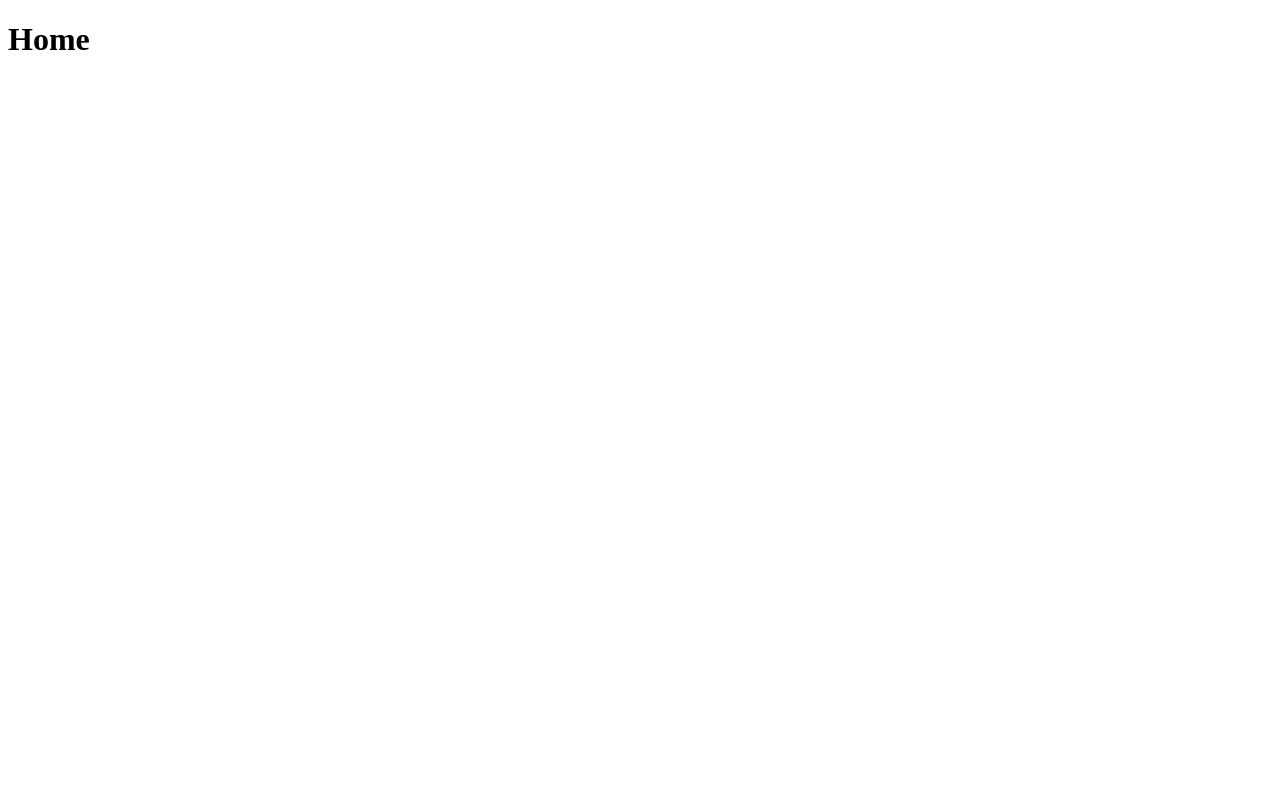
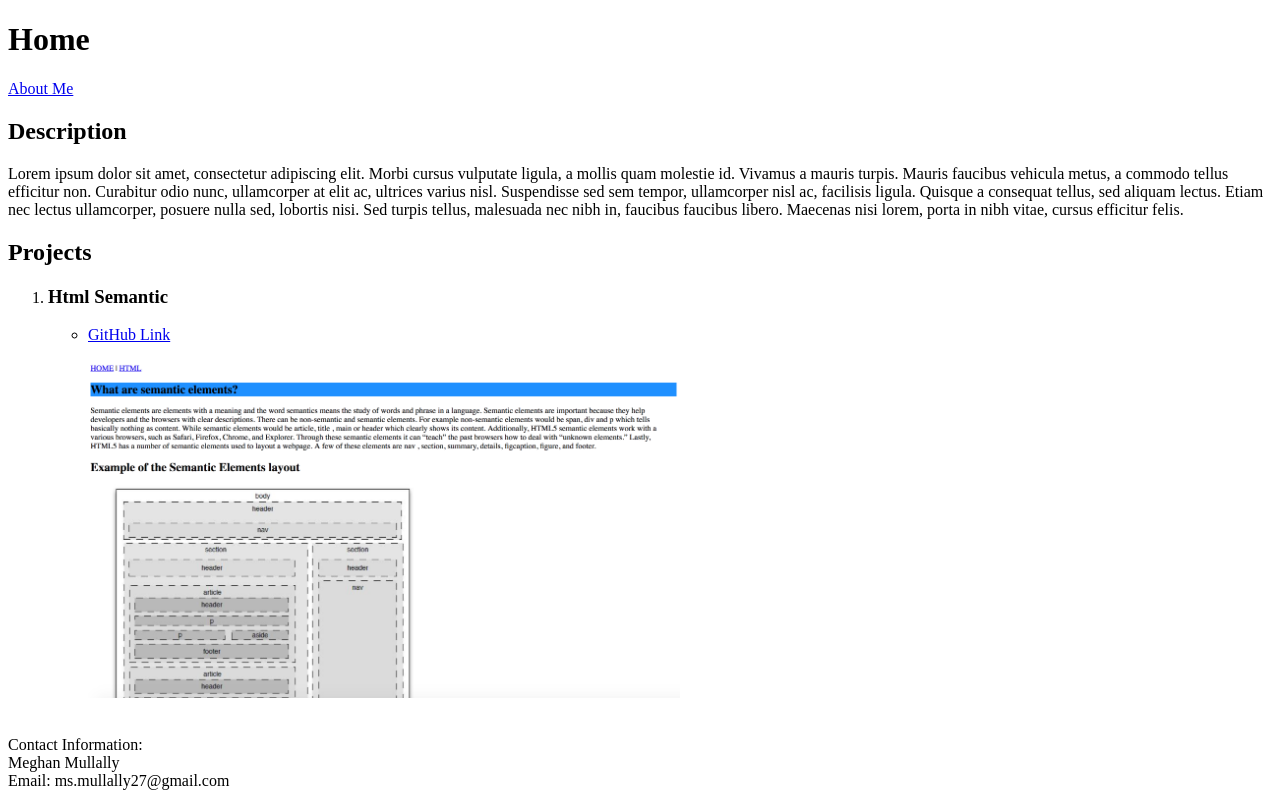
Before and after one commit to meghanmullally/portfolio, a plain HTML site: page index.html in a window 1280 px wide. Drawn offline with Linux system fonts and the light colour scheme.

Commit message:
editions added to these files, also added an image to the first page

```diff
--- a/index.html
+++ b/index.html
@@ -1,13 +1,48 @@
 <!DOCTYPE HTML>
-<html>
+<html lang='en'>
 
   <head>
+     <meta charset="utf-8">
     <title>first page </title>
   </head>
   <body>
-<h1>Home</h1>
-<a href="secondpg.html"<About Me</a>
+    <h1>Home</h1>
+  <nav>
+    <a href="secondpg.html">About Me</a>
+  </nav>
 
+  <article>
+
+    <section>
+<h2> Description </h2>
+      <main>
+
+        Lorem ipsum dolor sit amet, consectetur adipiscing elit. Morbi cursus vulputate ligula, a mollis quam molestie id. Vivamus a mauris turpis. Mauris faucibus vehicula metus, a commodo tellus efficitur non. Curabitur odio nunc, ullamcorper at elit ac, ultrices varius nisl. Suspendisse sed sem tempor, ullamcorper nisl ac, facilisis ligula. Quisque a consequat tellus, sed aliquam lectus. Etiam nec lectus ullamcorper, posuere nulla sed, lobortis nisi. Sed turpis tellus, malesuada nec nibh in, faucibus faucibus libero. Maecenas nisi lorem, porta in nibh vitae, cursus efficitur felis.
+
+        </main>
+
+    </section>
+
+      <h2> Projects</h2>
+      <Section>
+      <ol>
+      <li> <h3>Html Semantic</h3> </li>
+        <ul>
+      <li>  <a href="https://github.com/meghanmullally/semantic-elements1">GitHub Link</a>
+      </li>
+        <p>
+     <img src="html-semantics.png" alt="photo of website" height="50%" width="50%">
+    </ul>
+  </ol>
+      </section>
+
+  </article>
   </body>
 
+    <footer>
+      <br>
+      Contact Information: <br>
+      Meghan Mullally <br>
+      Email: ms.mullally27@gmail.com
+    </footer>
   </html>
```
Also changed, not shown: secondpg.html (+16 -7 lines), html-semantics.png (added).
